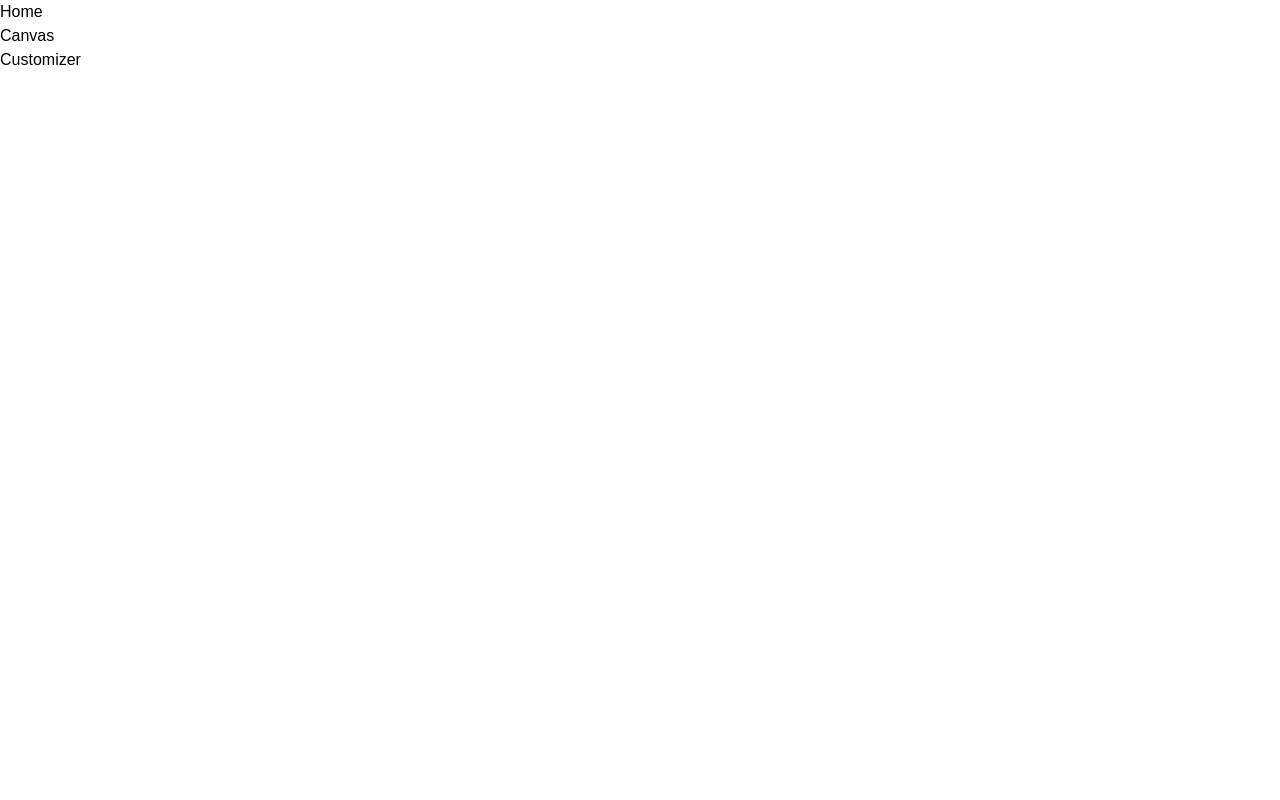
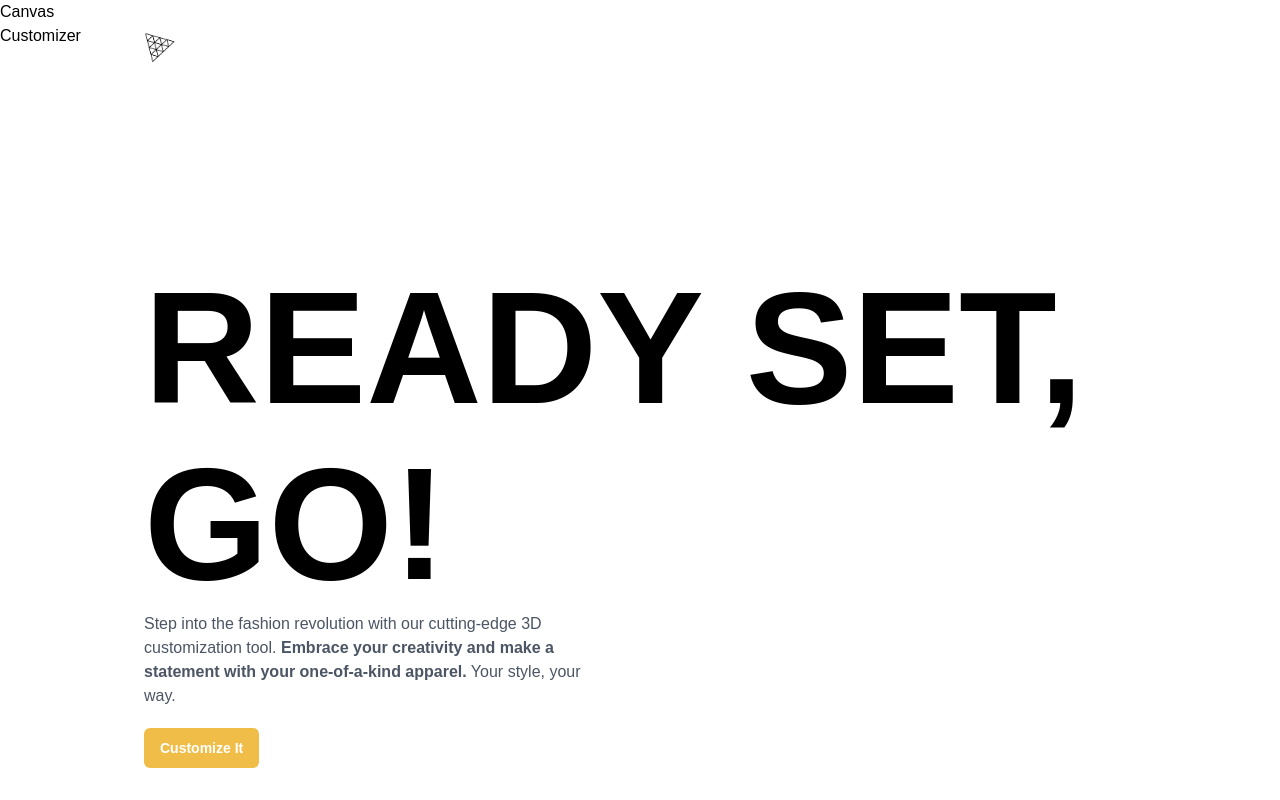
Before and after one commit to NasirAbdullahSyed/Threadscape, a React (Vite) app in the folder client/: page / in a window 1280 px wide. Built offline with nearby package versions, Linux system fonts and the light colour scheme; a web font is replaced by a local one.

Commit message:
Add Homepage and CustomButton

```diff
--- /dev/null
+++ b/client/src/components/CustomButton.jsx
@@ -0,0 +1,22 @@
+import React from 'react';
+import state from '../store';
+import { useSnapshot } from 'valtio';
+
+const CustomButton = ({ type, title, customStyles, handleClick }) => {
+    const snap = useSnapshot(state);
+    const generateStyle = (type) => {
+        if(type === 'filled') {
+            return {
+                backgroundColor: snap.color,
+                color: '#fff'
+            }
+        }
+    }
+    return(
+        <button className={`px-2 py-1.5 flex-1 rounded-md ${customStyles}`} style={generateStyle(type)} onClick={handleClick}>
+            {title}
+        </button>
+    )
+}
+
+export default CustomButton;
--- /dev/null
+++ b/client/src/components/index.js
@@ -0,0 +1,3 @@
+import CustomButton from './CustomButton';
+
+export { CustomButton };
--- a/client/src/pages/Home.jsx
+++ b/client/src/pages/Home.jsx
@@ -1,8 +1,34 @@
 import React from "react";
+import { motion, AnimatePresence } from "framer-motion";
+import { useSnapshot } from "valtio";
+import { headContainerAnimation, headTextAnimation, headContentAnimation, slideAnimation} from "../config/motion"
+import state from "../store";
+import { CustomButton } from "../components";
+
 
 const Home = () => {
+    const snap = useSnapshot(state);
     return(
-        <div>Home</div>
+        <AnimatePresence>
+            {snap.intro && (
+                <motion.section className="home" {...slideAnimation('left')}>
+                    <motion.header {...slideAnimation('down')}>
+                        <img src='./threejs.png' alt="logo" className="w-8 h-8 object-contain" />
+                    </motion.header>
+                    <motion.div className="home-context" {...headContainerAnimation}>
+                        <motion.div {...headTextAnimation}>
+                            <h1 className="head-text">READY <br className="x1:block hidden"/>SET, GO!</h1>
+                        </motion.div>
+                        <motion.div {...headContentAnimation} className="flex flex-col gap-5">
+                            <p className="max-w-md font-normal text-gray-600 text-base">
+                                Step into the fashion revolution with our cutting-edge 3D customization tool. <strong>Embrace your creativity and make a statement with your one-of-a-kind apparel.</strong>{" "} Your style, your way.
+                            </p>
+                            <CustomButton type="filled" title="Customize It" handleClick={() => state.intro = false} customStyles="w-fit px-4 py-2.5 font-bold text-sm "/>
+                        </motion.div>
+                    </motion.div>
+                </motion.section>
+            )}
+        </AnimatePresence>
     )
 }
 
--- /dev/null
+++ b/client/src/store/index.js
@@ -0,0 +1,12 @@
+import { proxy } from "valtio";
+
+const state = proxy({
+    intro: true,
+    color: "#EFBD48",
+    isLogoTexture: true,
+    isFullTexture: false,
+    logoDecal: './threejs.png',
+    fullDecal: './threejs.png',
+});
+
+export default state;
```
